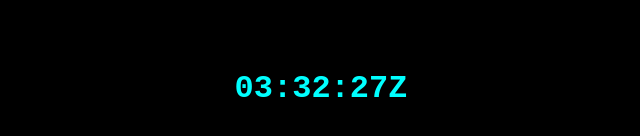
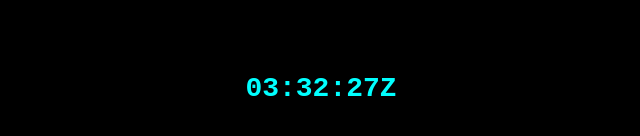
Before and after one commit to Dwelsh29/UTC-Clock, a plain HTML site: page index.html in a window 1280 px wide. Shown: the part 312-448 px from the top of the page, without its empty margins (319-959 px from the left). Drawn offline with Linux system fonts and the light colour scheme.

Commit message:
Update index.html

```diff
--- a/index.html
+++ b/index.html
@@ -8,23 +8,30 @@
     html, body {
       margin: 0;
       padding: 0;
-      overflow: hidden; /* Hide scroll bar */
       background-color: #000;
       color: #00ffff;
       font-family: 'Courier New', monospace;
+      overflow: hidden; /* Prevent scrolling */
+      height: 100%;
+      width: 100%;
+    }
+    .container {
       display: flex;
+      justify-content: center;
       align-items: center;
-      justify-content: center;
-      height: 100vh;
+      height: 100%;
+      width: 100%;
     }
     .clock {
-      font-size: 32px;
+      font-size: 28px;
       font-weight: bold;
     }
   </style>
 </head>
 <body>
-  <div class="clock" id="clock">--:--:--Z</div>
+  <div class="container">
+    <div class="clock" id="clock">--:--:--Z</div>
+  </div>
 
   <script>
     function updateClock() {
```
